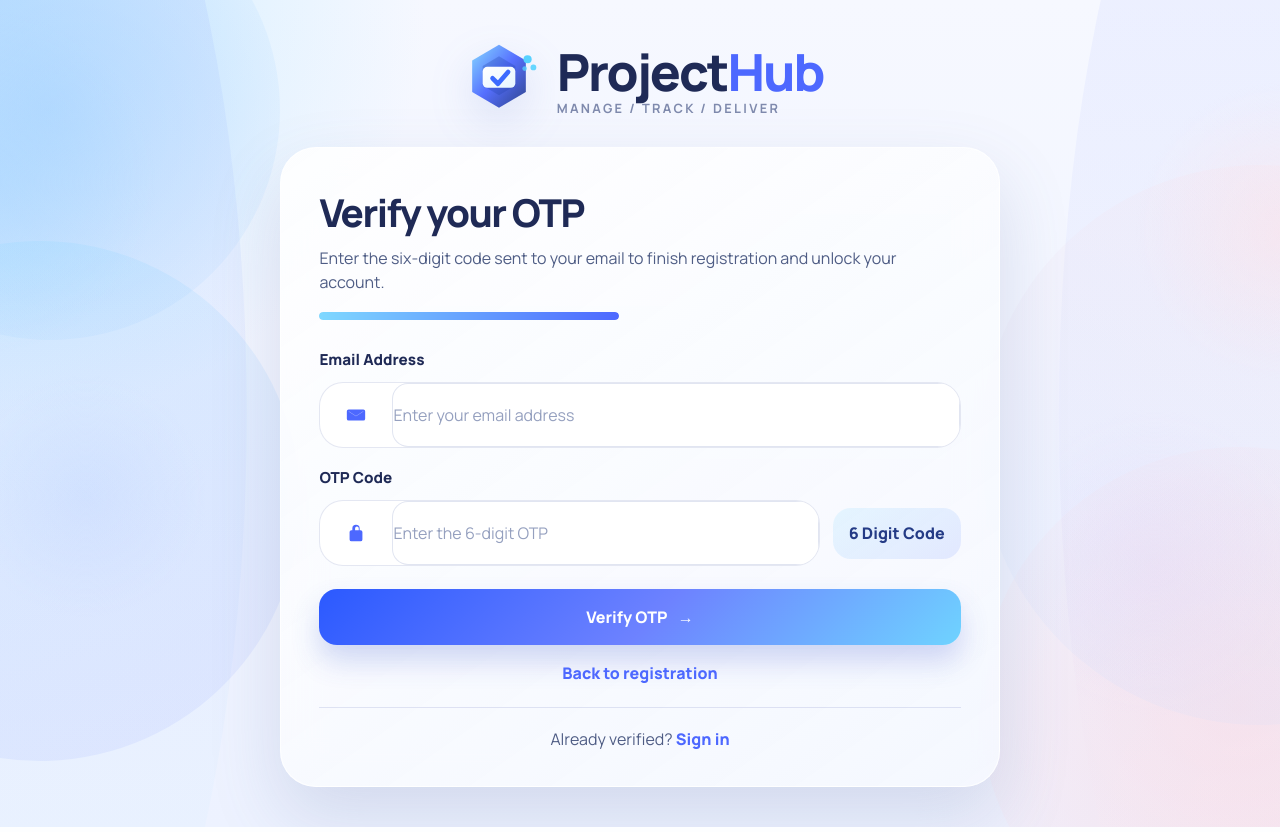
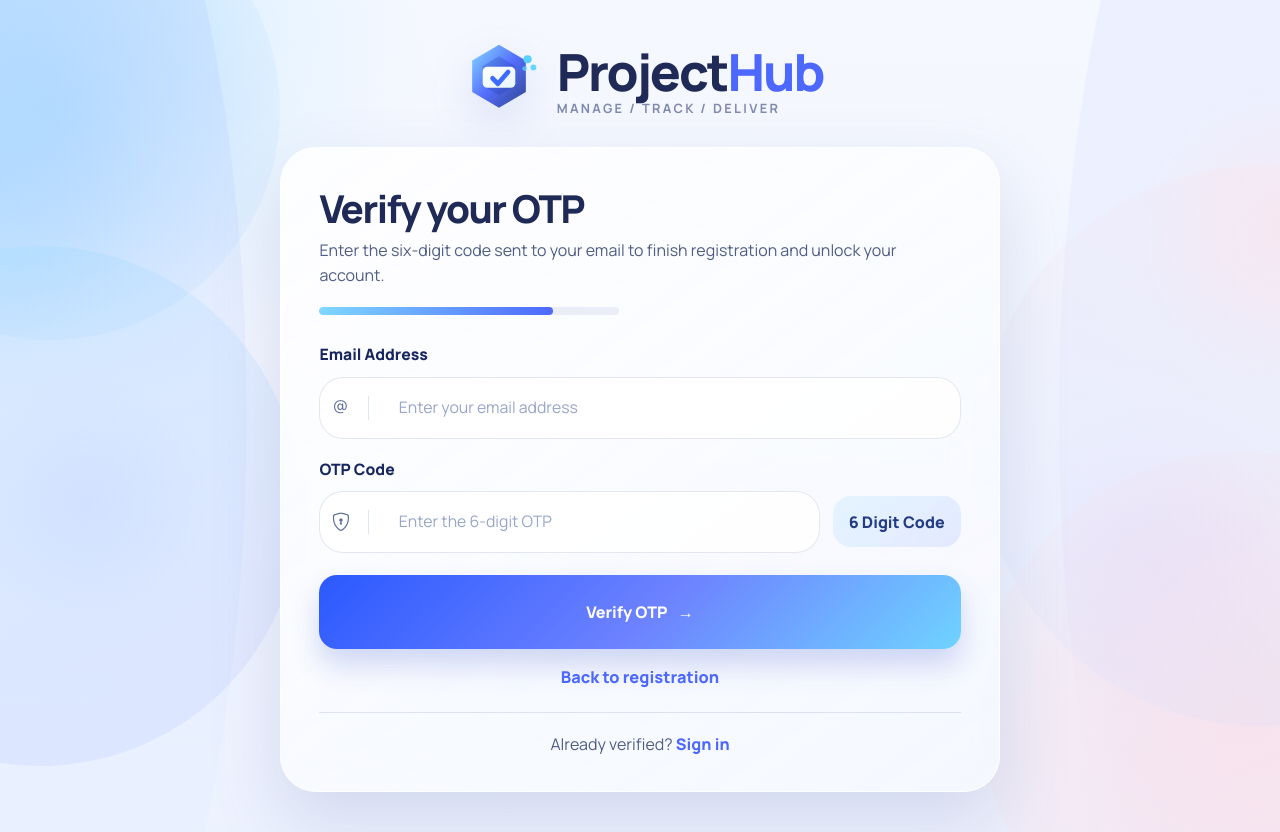
Before and after one commit to thatamsetty/projecthub, a Django app: page /auth/verify-otp/ in a window 1280 px wide. Run offline with Django 5.2, Linux system fonts and the light colour scheme; parts of the project's set-up code (start-up, migrations or seed data) failed here and were passed over.

```diff
--- a/templates/user/verify_otp.html
+++ b/templates/user/verify_otp.html
@@ -1,11 +1,13 @@
 {% extends 'auth_base.html' %}
 {% block title %}Verify OTP | ProjectHub{% endblock %}
+{% block auth_body_class %}auth-login-body{% endblock %}
+{% block auth_content_class %}auth-login-layout{% endblock %}
 {% block auth_content %}
-<section class="auth-card auth-card-compact" style="--auth-progress-width: 100%;">
-    <div class="auth-card-header">
+<section class="auth-card auth-card-compact login-exact-card" style="--auth-progress-width: 78%;">
+    <div class="auth-card-header login-exact-header">
         <h1>Verify your OTP</h1>
         <p>Enter the six-digit code sent to your email to finish registration and unlock your account.</p>
-        <div class="auth-progress">
+        <div class="auth-progress login-exact-progress">
             <span></span>
         </div>
     </div>
@@ -14,15 +16,13 @@
             {% for error in form.non_field_errors %}{{ error }}{% endfor %}
         </div>
     {% endif %}
-    <form method="post" class="auth-form-grid">
+    <form method="post" class="auth-form-grid auth-exact-form">
         {% csrf_token %}
         <label class="auth-field">
             <span>Email Address</span>
-            <div class="auth-input-wrap">
+            <div class="auth-input-wrap auth-exact-input auth-input-with-icon">
                 <span class="auth-input-icon">
-                    <svg viewBox="0 0 24 24" aria-hidden="true">
-                        <path d="M4 6h16a2 2 0 0 1 2 2v8a2 2 0 0 1-2 2H4a2 2 0 0 1-2-2V8a2 2 0 0 1 2-2Zm0 2v.2l8 5.2 8-5.2V8l-8 5.2L4 8Z"></path>
-                    </svg>
+                    <i class="bi bi-at"></i>
                 </span>
                 {{ form.email }}
             </div>
@@ -31,11 +31,9 @@
         <label class="auth-field">
             <span>OTP Code</span>
             <div class="auth-otp-grid">
-                <div class="auth-input-wrap">
+                <div class="auth-input-wrap auth-exact-input auth-input-with-icon">
                     <span class="auth-input-icon">
-                        <svg viewBox="0 0 24 24" aria-hidden="true">
-                            <path d="M17 9h-1V7a4 4 0 0 0-8 0v2H7a2 2 0 0 0-2 2v8a2 2 0 0 0 2 2h10a2 2 0 0 0 2-2v-8a2 2 0 0 0-2-2Zm-6 0V7a2 2 0 1 1 4 0v2Z"></path>
-                        </svg>
+                        <i class="bi bi-shield-lock"></i>
                     </span>
                     {{ form.otp_code }}
                 </div>
@@ -43,9 +41,9 @@
             </div>
             {% for error in form.otp_code.errors %}<small class="auth-field-error">{{ error }}</small>{% endfor %}
         </label>
-        <button class="auth-submit-btn" type="submit">Verify OTP <span aria-hidden="true">&rarr;</span></button>
+        <button class="auth-submit-btn login-exact-submit" type="submit">Verify OTP <span aria-hidden="true">&rarr;</span></button>
     </form>
-    <p class="auth-inline-link"><a href="/auth/register/">Back to registration</a></p>
-    <p class="auth-switch-copy">Already verified? <a href="/auth/login/">Sign in</a></p>
+    <p class="auth-inline-link login-exact-forgot"><a href="/auth/register/">Back to registration</a></p>
+    <p class="auth-switch-copy login-exact-switch">Already verified? <a href="/auth/login/">Sign in</a></p>
 </section>
 {% endblock %}
```
